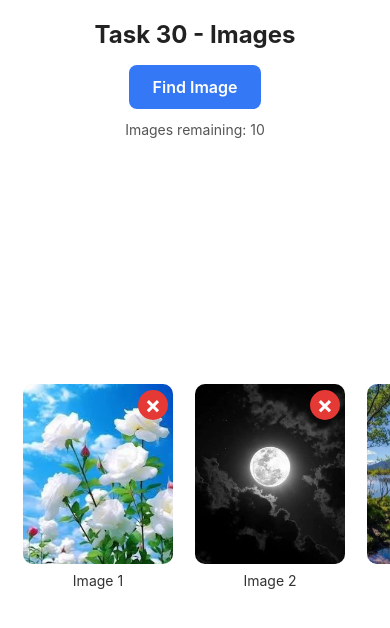
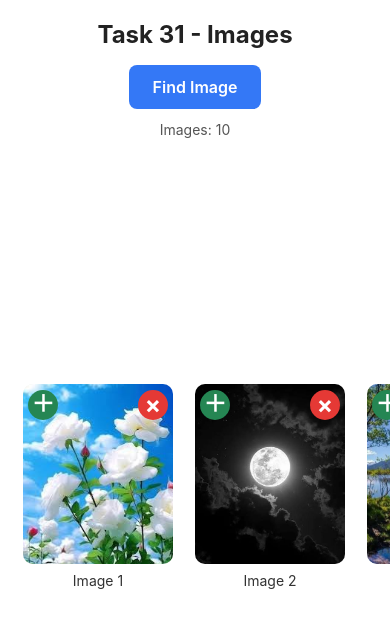
Before and after one commit to ramaalshdefat7-bit/JoVision-react-native-tasks, a React Native app: screen / in a window 390 px wide. Shown: the top 628 px of the page. Built offline with nearby package versions, Linux system fonts and the light colour scheme.

Commit message:
Complete Task 31

```diff
--- a/App.tsx
+++ b/App.tsx
@@ -15,13 +15,14 @@ import Task27 from './Tasks/Task27';
 import Task28 from './Tasks/Task28';
 import Task29 from './Tasks/Task29';
 import Task30 from './Tasks/Task30';
+import Task31 from './Tasks/Task31';
 
 
 export default function App() {
   return (
     <SafeAreaView style={styles.container}>
       <StatusBar barStyle="dark-content" />
-      <Task30/>
+      <Task31/>
     </SafeAreaView>
   );
 }
--- /dev/null
+++ b/Tasks/Task31.tsx
@@ -0,0 +1,384 @@
+
+import React, {useRef, useState} from 'react';
+
+import {
+  Alert,
+  FlatList,
+  Image,
+  Modal,
+  Pressable,
+  StyleSheet,
+  Text,
+  TextInput,
+  View,
+} from 'react-native';
+
+import type {ImageSourcePropType} from 'react-native';
+
+type ImageItem = {
+  id: string;
+  source: ImageSourcePropType;
+};
+
+const initialImages: ImageItem[] = [
+  {id: '1', source: require('../Resource/flower.jpg')},
+  {id: '2', source: require('../Resource/moon.jpg')},
+  {id: '3', source: require('../Resource/sea.jpg')},
+  {id: '4', source: require('../Resource/sky.jpg')},
+  {id: '5', source: require('../Resource/flower.jpg')},
+  {id: '6', source: require('../Resource/moon.jpg')},
+  {id: '7', source: require('../Resource/sea.jpg')},
+  {id: '8', source: require('../Resource/sky.jpg')},
+  {id: '9', source: require('../Resource/flower.jpg')},
+  {id: '10', source: require('../Resource/moon.jpg')},
+];
+
+const ITEM_WIDTH = 172;
+
+export default function Task31() {
+  const [images, setImages] = useState<ImageItem[]>(initialImages);
+  const [modalVisible, setModalVisible] = useState(false);
+  const [imageNumber, setImageNumber] = useState('');
+
+  const listRef = useRef<FlatList<ImageItem>>(null);
+
+  const duplicateImage = (id: string) => {
+    setImages(current => {
+      const index = current.findIndex(item => item.id === id);
+
+      if (index === -1) {
+        return current;
+      }
+
+      const original = current[index];
+
+      const newImage: ImageItem = {
+        id: `${Date.now()}-${Math.random()}`,
+        source: original.source,
+      };
+
+      const updated = [...current];
+      updated.splice(index + 1, 0, newImage);
+
+      return updated;
+    });
+  };
+
+  const deleteImage = (id: string) => {
+    Alert.alert(
+      'Delete Image',
+      'Are you sure you want to delete this image?',
+      [
+        {
+          text: 'Cancel',
+          style: 'cancel',
+        },
+        {
+          text: 'Delete',
+          style: 'destructive',
+          onPress: () => {
+            setImages(current =>
+              current.filter(item => item.id !== id),
+            );
+          },
+        },
+      ],
+    );
+  };
+
+  const findImage = () => {
+    const trimmedNumber = imageNumber.trim();
+    const number = Number(trimmedNumber);
+
+    if (
+      trimmedNumber === '' ||
+      !Number.isInteger(number) ||
+      number < 1 ||
+      number > images.length
+    ) {
+      Alert.alert(
+        'Invalid Number',
+        `Enter a number between 1 and ${images.length}.`,
+      );
+      return;
+    }
+
+    setModalVisible(false);
+    setImageNumber('');
+
+    setTimeout(() => {
+      listRef.current?.scrollToIndex({
+        index: number - 1,
+        animated: true,
+        viewPosition: 0.5,
+      });
+    }, 300);
+  };
+
+  return (
+    <View style={styles.container}>
+      <Text style={styles.title}>Task 31 - Images</Text>
+
+      <Pressable
+        style={styles.findButton}
+        onPress={() => setModalVisible(true)}>
+        <Text style={styles.buttonText}>Find Image</Text>
+      </Pressable>
+
+      <Text style={styles.subtitle}>
+        Images: {images.length}
+      </Text>
+
+      <FlatList
+        ref={listRef}
+        horizontal
+        data={images}
+        keyExtractor={item => item.id}
+        showsHorizontalScrollIndicator
+        contentContainerStyle={styles.listContent}
+        getItemLayout={(_, index) => ({
+          length: ITEM_WIDTH,
+          offset: ITEM_WIDTH * index,
+          index,
+        })}
+        ListEmptyComponent={
+          <Text style={styles.emptyText}>
+            No images left.
+          </Text>
+        }
+        renderItem={({item, index}) => (
+          <View style={styles.imageCard}>
+            <Pressable
+              style={styles.copyButton}
+              onPress={() => duplicateImage(item.id)}
+              accessibilityRole="button"
+              accessibilityLabel="Duplicate image">
+              <Text style={styles.copyText}>＋</Text>
+            </Pressable>
+
+            <Pressable
+              onPress={() =>
+                Alert.alert(
+                  'Selected Image',
+                  `You have selected image : ${index + 1}`,
+                )
+              }>
+              <Image
+                source={item.source}
+                style={styles.image}
+                resizeMode="cover"
+              />
+            </Pressable>
+
+            <Pressable
+              style={styles.deleteButton}
+              onPress={() => deleteImage(item.id)}
+              accessibilityRole="button"
+              accessibilityLabel="Delete image">
+              <Text style={styles.deleteText}>×</Text>
+            </Pressable>
+
+            <Text style={styles.imageLabel}>
+              Image {index + 1}
+            </Text>
+          </View>
+        )}
+      />
+
+      <Modal
+        visible={modalVisible}
+        transparent
+        animationType="fade"
+        onRequestClose={() => setModalVisible(false)}>
+        <View style={styles.modalBackground}>
+          <View style={styles.modalBox}>
+            <Text style={styles.modalTitle}>Find an Image</Text>
+
+            <Text style={styles.modalDescription}>
+              Enter an image number from 1 to {images.length}.
+            </Text>
+
+            <TextInput
+              style={styles.input}
+              value={imageNumber}
+              onChangeText={setImageNumber}
+              placeholder="Image number"
+              keyboardType="number-pad"
+              maxLength={4}
+            />
+
+            <View style={styles.modalButtons}>
+              <Pressable
+                style={[styles.modalButton, styles.cancelButton]}
+                onPress={() => {
+                  setModalVisible(false);
+                  setImageNumber('');
+                }}>
+                <Text style={styles.buttonText}>Cancel</Text>
+              </Pressable>
+
+              <Pressable
+                style={[styles.modalButton, styles.submitButton]}
+                onPress={findImage}>
+                <Text style={styles.buttonText}>Find</Text>
+              </Pressable>
+            </View>
+          </View>
+        </View>
+      </Modal>
+    </View>
+  );
+}
+
+const styles = StyleSheet.create({
+  container: {
+    flex: 1,
+    backgroundColor: '#FFFFFF',
+    justifyContent: 'center',
+    paddingVertical: 20,
+  },
+  title: {
+    fontSize: 24,
+    fontWeight: 'bold',
+    textAlign: 'center',
+    color: '#222222',
+    marginBottom: 16,
+  },
+  findButton: {
+    backgroundColor: '#3478F6',
+    paddingVertical: 12,
+    paddingHorizontal: 24,
+    borderRadius: 8,
+    alignSelf: 'center',
+    marginBottom: 12,
+  },
+  buttonText: {
+    color: '#FFFFFF',
+    fontSize: 16,
+    fontWeight: '600',
+    textAlign: 'center',
+  },
+  subtitle: {
+    fontSize: 14,
+    color: '#555555',
+    textAlign: 'center',
+    marginBottom: 18,
+  },
+  listContent: {
+    paddingHorizontal: 12,
+    alignItems: 'center',
+  },
+  imageCard: {
+    width: ITEM_WIDTH,
+    alignItems: 'center',
+    position: 'relative',
+    paddingBottom: 8,
+  },
+  image: {
+    width: 150,
+    height: 180,
+    borderRadius: 10,
+    backgroundColor: '#EEEEEE',
+  },
+  copyButton: {
+    position: 'absolute',
+    top: 6,
+    left: 16,
+    width: 30,
+    height: 30,
+    borderRadius: 15,
+    backgroundColor: '#258653',
+    alignItems: 'center',
+    justifyContent: 'center',
+    zIndex: 1,
+    elevation: 4,
+  },
+  copyText: {
+    color: '#FFFFFF',
+    fontSize: 23,
+    lineHeight: 27,
+    fontWeight: 'bold',
+  },
+  deleteButton: {
+    position: 'absolute',
+    top: 6,
+    right: 16,
+    width: 30,
+    height: 30,
+    borderRadius: 15,
+    backgroundColor: '#E53935',
+    alignItems: 'center',
+    justifyContent: 'center',
+    zIndex: 1,
+    elevation: 4,
+  },
+  deleteText: {
+    color: '#FFFFFF',
+    fontSize: 24,
+    lineHeight: 27,
+    fontWeight: 'bold',
+  },
+  imageLabel: {
+    marginTop: 8,
+    fontSize: 14,
+    color: '#333333',
+  },
+  emptyText: {
+    fontSize: 16,
+    color: '#777777',
+    padding: 20,
+  },
+  modalBackground: {
+    flex: 1,
+    backgroundColor: 'rgba(0, 0, 0, 0.5)',
+    justifyContent: 'center',
+    alignItems: 'center',
+    padding: 20,
+  },
+  modalBox: {
+    width: '100%',
+    maxWidth: 340,
+    backgroundColor: '#FFFFFF',
+    borderRadius: 14,
+    padding: 22,
+  },
+  modalTitle: {
+    fontSize: 21,
+    fontWeight: 'bold',
+    textAlign: 'center',
+    marginBottom: 10,
+    color: '#222222',
+  },
+  modalDescription: {
+    fontSize: 14,
+    textAlign: 'center',
+    marginBottom: 14,
+    color: '#555555',
+  },
+  input: {
+    borderWidth: 1,
+    borderColor: '#BBBBBB',
+    borderRadius: 8,
+    paddingHorizontal: 12,
+    paddingVertical: 10,
+    fontSize: 16,
+    color: '#222222',
+    marginBottom: 18,
+  },
+  modalButtons: {
+    flexDirection: 'row',
+    justifyContent: 'space-between',
+    gap: 10,
+  },
+  modalButton: {
+    flex: 1,
+    paddingVertical: 11,
+    borderRadius: 8,
+  },
+  cancelButton: {
+    backgroundColor: '#777777',
+  },
+  submitButton: {
+    backgroundColor: '#3478F6',
+  },
+});
```
